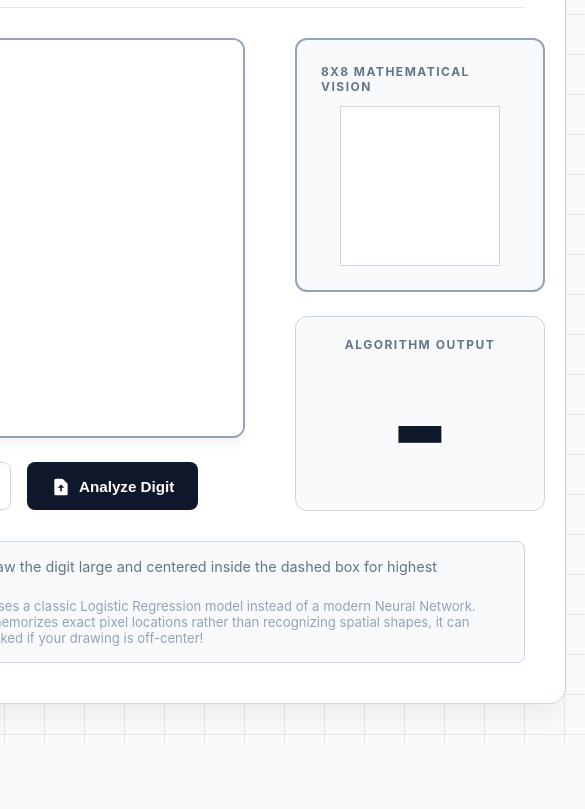
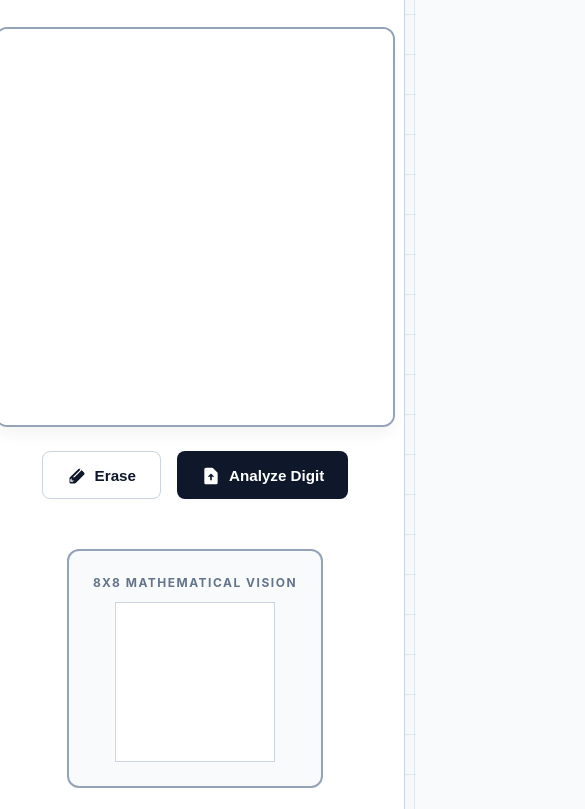
Before and after one commit to AdityaKB7/digit_recognition, a plain HTML site: page public/index.html in a window 390 px wide. Shown: the part 146-955 px from the top of the page, 585 px wide, since content can reach past the window. Before the commit the page ends 890 px from the top, so only its background shows below. Drawn offline with Linux system fonts and the light colour scheme.

Commit message:
Update index.html

```diff
--- a/public/index.html
+++ b/public/index.html
@@ -259,6 +259,23 @@
             flex-shrink: 0;
             margin-top: 2px;
         }
+        /* Mobile Responsiveness */
+        @media (max-width: 900px) {
+            .workspace-grid {
+                flex-direction: column;
+                align-items: center;
+            }
+
+            .app-card {
+                padding: 20px;
+                margin: 20px auto;
+            }
+
+            .left-panel, .right-panel {
+                width: 100%;
+                align-items: center;
+            }
+        }
     </style>
 </head>
 <body>
```
